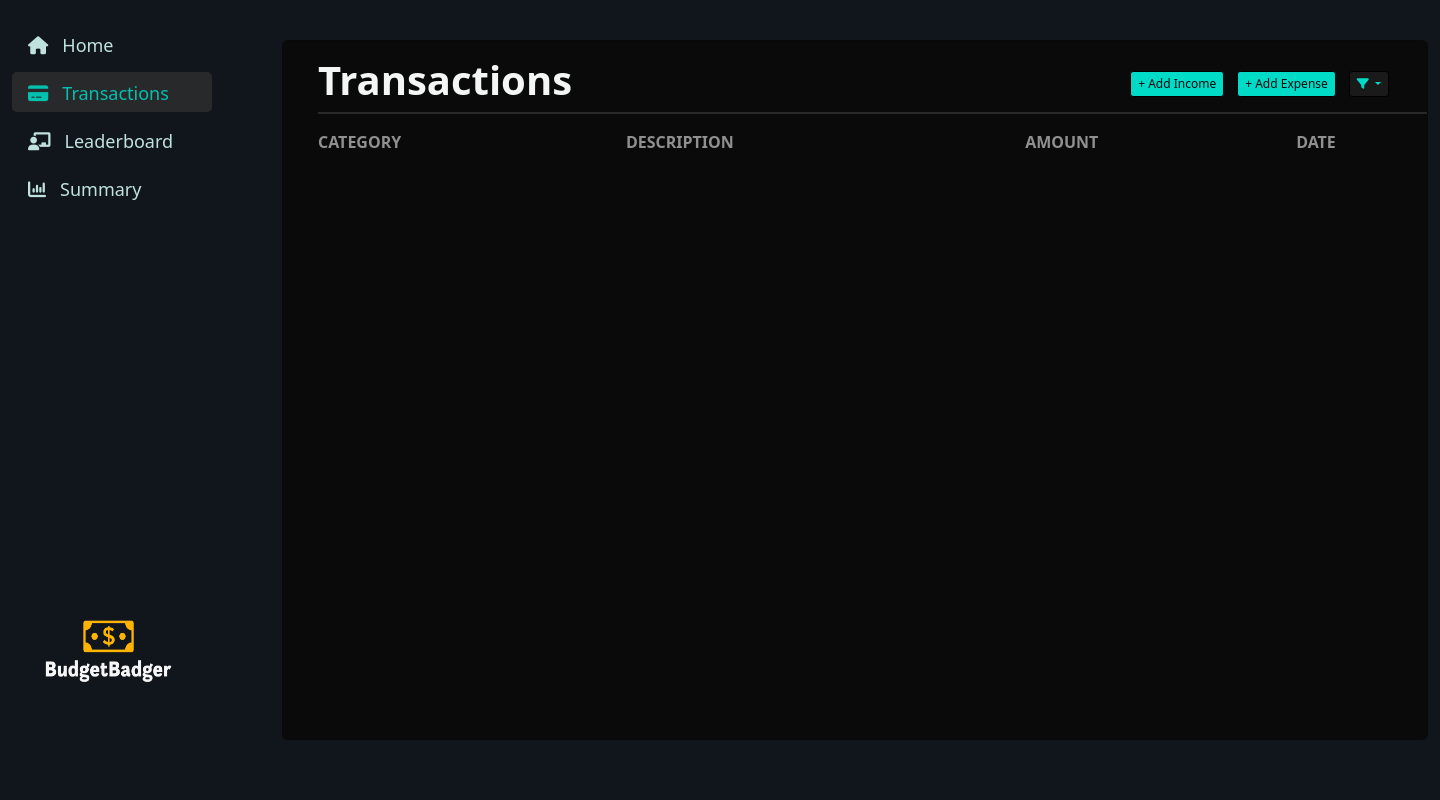
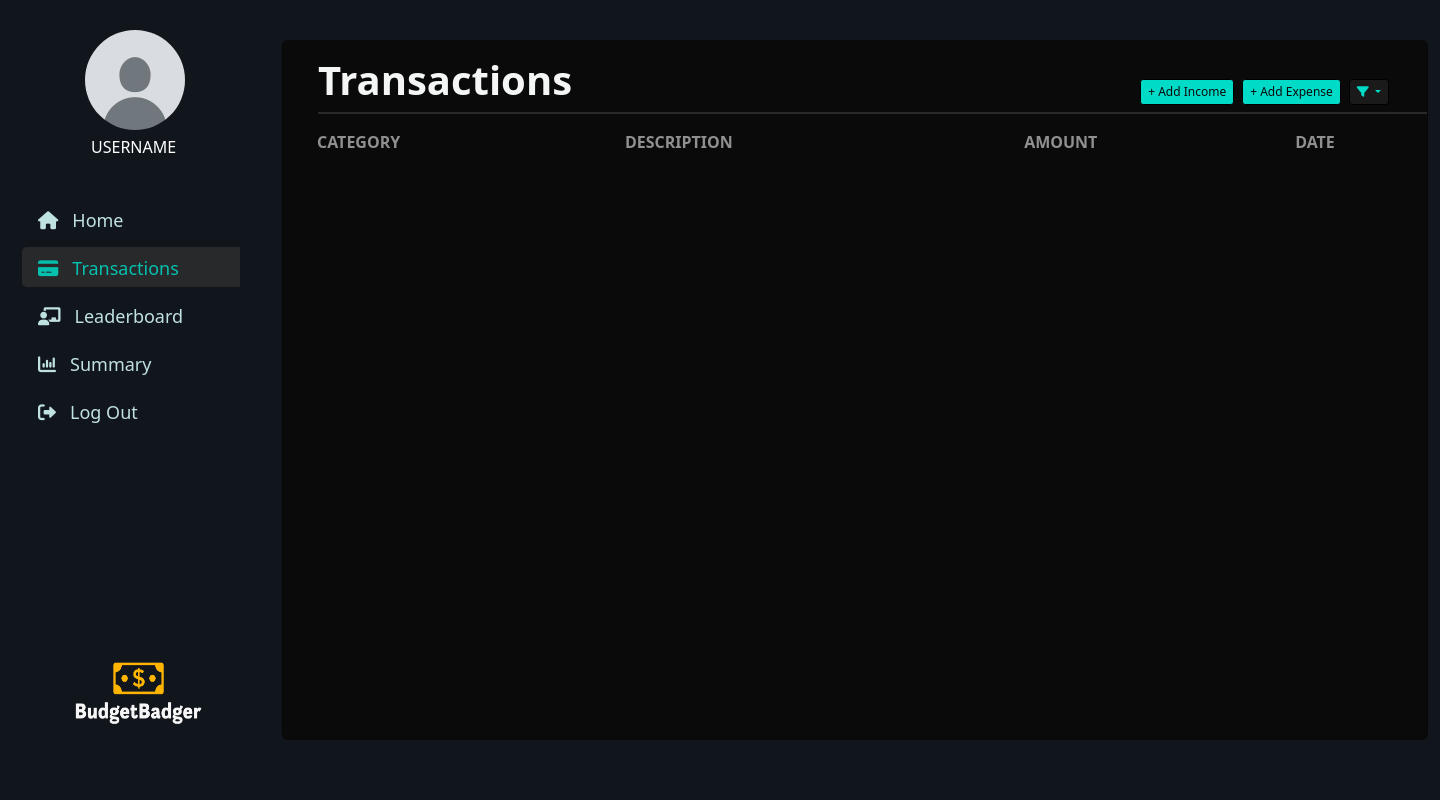
Before and after one commit to Harvind20/Mini-IT-TC4L-Group-7, a Flask app: page /transaction in a window 1440 px wide. Run offline with Flask 3, Linux system fonts and the light colour scheme; the visitor is signed in with stand-in values (Sample User, id 1); data that the repository does not hold is empty.

Commit message:
added logout button in navbar, added profile in navbar, changed logo sizes and navbar pills sizes

```diff
--- a/static/css/transaction.css
+++ b/static/css/transaction.css
@@ -1,6 +1,7 @@
 #navbar-pills {
-    width: 200px;
+    width: 230px;
     height: 40px;
+    margin-left: 10px;
     font-size: large;
 }
 
@@ -35,11 +36,11 @@
     background-color: #11161c;
 }
 
-img {
+#logo {
     height: 80px;
     width: 150px;
-    margin-top: 400px;
-    margin-left: 20px;
+    margin-top: 650px;
+    margin-left: -190px;
 }
 
 #imagelink {
@@ -58,13 +59,26 @@ hr {
     padding-bottom: 0px;
 }
 
+.custom-table-container {
+    max-height: 1125px;
+    overflow-y: auto;
+    margin-left: 21px;
+}
+
+.custom-table-container::-webkit-scrollbar {
+    width: 0;
+    height: 0;
+}
+
 table {
     margin-bottom: 20px;
+    width: 100%;
+    border-collapse: collapse;
 }
 
 .custom-table {
     width: 1125px;
-    margin-left: 35px;
+    margin-left: 13px;
 }
 
 .custom-thead {
@@ -114,6 +128,7 @@ h1 {
     padding-top: 3px;
     padding-bottom: 3px;
     margin-right: 50px;
+    margin-top: 16px;
 }
 
 #filterbutton:hover {
@@ -141,6 +156,8 @@ h1 {
     padding-bottom: 3px;
     border-radius: 0.2rem;
     color: #0a0a0b;
+    margin-top: 16px;
+    margin-right: -5px;
 }
 
 #expensebutton {
@@ -154,4 +171,36 @@ h1 {
     padding-bottom: 3px;
     border-radius: 0.2rem;
     color: #0a0a0b;
+    margin-top: 16px;
+    margin-right: -5px;
 }
+
+#profilecircle {
+    height: 90px;
+    width: 90px;
+    border-radius: 50%;
+    display: inline-block;
+    margin-right: 15px;
+    display: flex;
+    align-items: center;
+    justify-content: center;
+    margin-top: 35px;
+    margin-left: 78px;
+    background-color: white;
+}
+
+#profilepic {
+    height: 100px;
+    width: 100px;
+    border-radius: 50%;
+}
+
+#profileusername {
+    color: white;
+    margin-left: 79px;
+    margin-top: 10px;
+}
+
+a {
+    text-decoration: none;
+}
--- a/templates/Transaction.html
+++ b/templates/Transaction.html
@@ -12,6 +12,12 @@
             <div class="row d-flex">
                 <div class="col-md-2 d-flex vh-100" id="left-column">
                     <ul id="buttoncolor" class="nav nav-pills flex-column ms-0">
+                        <a href="#">
+                            <span id="profilecircle" class="dot"><img id="profilepic" src="../static/default.jpg"></span>
+                        </a>
+                        <a href="#">
+                            <p id="profileusername">USERNAME</p>
+                        </a>
                         <li class="nav-item mt-4">
                             <a id="navbar-pills" class="nav-link" href="{{ url_for('home') }}" style="border-radius: 0.3rem;"><i class="fas fa-house"></i>&nbsp;&nbsp;&nbsp;Home</a>
                         </li>
@@ -24,9 +30,12 @@
                         <li class="nav-item mt-2">
                             <a id="navbar-pills" class="nav-link" href="{{ url_for('summary') }}" style="border-radius: 0.3rem;"><i class="fas fa-chart-column"></i>&nbsp;&nbsp;&nbsp;Summary</a>
                         </li>
+                        <li class="nav-item mt-2"></li>
+                            <a id="navbar-pills" class="nav-link" href="{{ url_for('logout') }}" style="border-radius: 0.3rem;"><i class="fas fa-right-from-bracket"></i>&nbsp;&nbsp;&nbsp;Log Out</a>
+                        </li>
                         <li class="nav-item">
                             <a id="imagelink" href="{{ url_for('home') }}">
-                                <img src="../static/budgetbadgernobg.png" class="image-fluid mb-5" alt="Logo">
+                                <img id="logo" src="../static/budgetbadgernobg.png" class="image-fluid mb-5" alt="Logo">
                             </a>
                         </li>
                     </ul>
@@ -59,6 +68,7 @@
                         <div class="col-12 d-flex">
                             <hr>
                         </div>
+                        <div class="custom-table-container">
                             <table class="custom-table">
                                 <thead class="custom-thead">
                                     <tr>
@@ -91,6 +101,7 @@
                     </div>
                 </div>
             </div>
+        </div>
         <script src="https://cdn.jsdelivr.net/npm/bootstrap@5.0.2/dist/js/bootstrap.bundle.min.js"></script>
     </body>
 </html>
```
Also changed, not shown: static/css/FollowedLeaderboard.css (+35 -10 lines), static/css/GlobalLeaderboard.css (+67 -4 lines), static/css/main.css (+31 -4 lines), templates/FollowedLeaderboard.html (+10 -1 lines), templates/GlobalLeaderboard.html (+14 -1 lines), templates/Home.html (+10 -1 lines), static/default.jpg (added), static/images/expense_pie_chart.png. Lines whose indentation alone changed are shown as unchanged.
